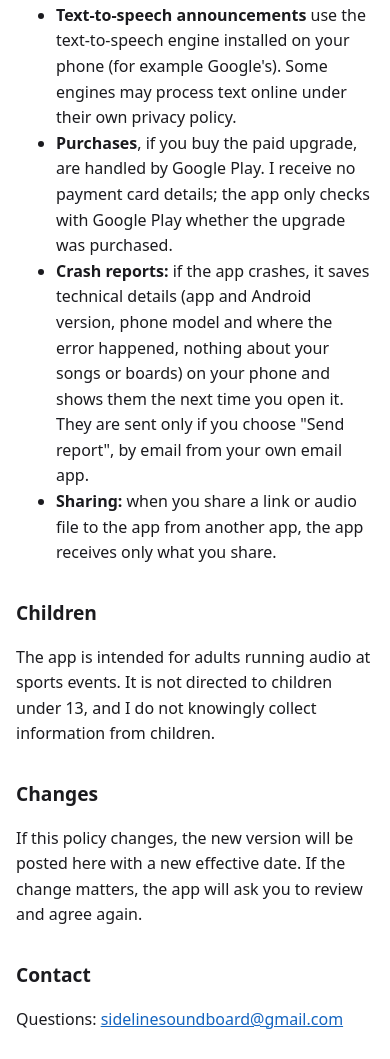
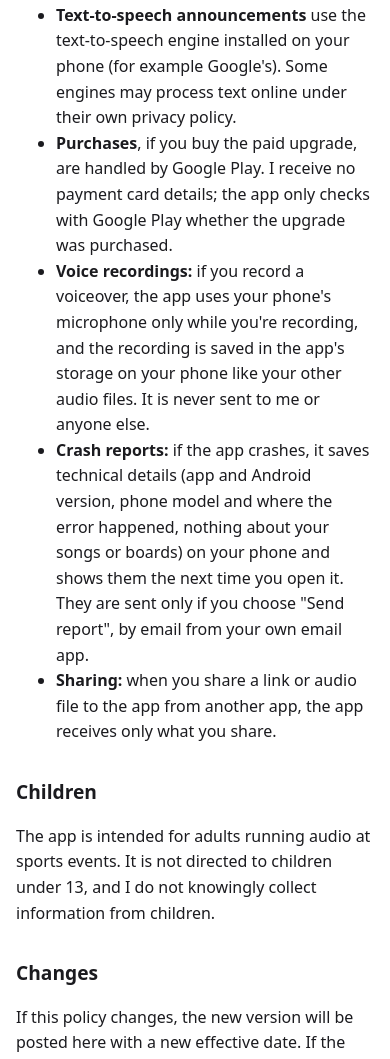
Before and after one commit to frostcall/sideline-soundboard, a plain HTML site: page privacy.html in a window 390 px wide. Shown: the part 1929-2988 px from the top of the page. Drawn offline with Linux system fonts and the light colour scheme.

Commit message:
Privacy Policy: voice recordings stay on the phone
Co-Authored-By: Claude Opus 5.5 <noreply@anthropic.com>
Claude-Session: https://claude.ai/code/session_019fkXHW9nWGqugc4vFoX7xG

```diff
--- a/privacy.html
+++ b/privacy.html
@@ -28,6 +28,7 @@
 <ul>
 <li><b>Text-to-speech announcements</b> use the text-to-speech engine installed on your phone (for example Google's). Some engines may process text online under their own privacy policy.</li>
 <li><b>Purchases</b>, if you buy the paid upgrade, are handled by Google Play. I receive no payment card details; the app only checks with Google Play whether the upgrade was purchased.</li>
+<li><b>Voice recordings:</b> if you record a voiceover, the app uses your phone's microphone only while you're recording, and the recording is saved in the app's storage on your phone like your other audio files. It is never sent to me or anyone else.</li>
 <li><b>Crash reports:</b> if the app crashes, it saves technical details (app and Android version, phone model and where the error happened, nothing about your songs or boards) on your phone and shows them the next time you open it. They are sent only if you choose "Send report", by email from your own email app.</li>
 <li><b>Sharing:</b> when you share a link or audio file to the app from another app, the app receives only what you share.</li>
 </ul>
```
